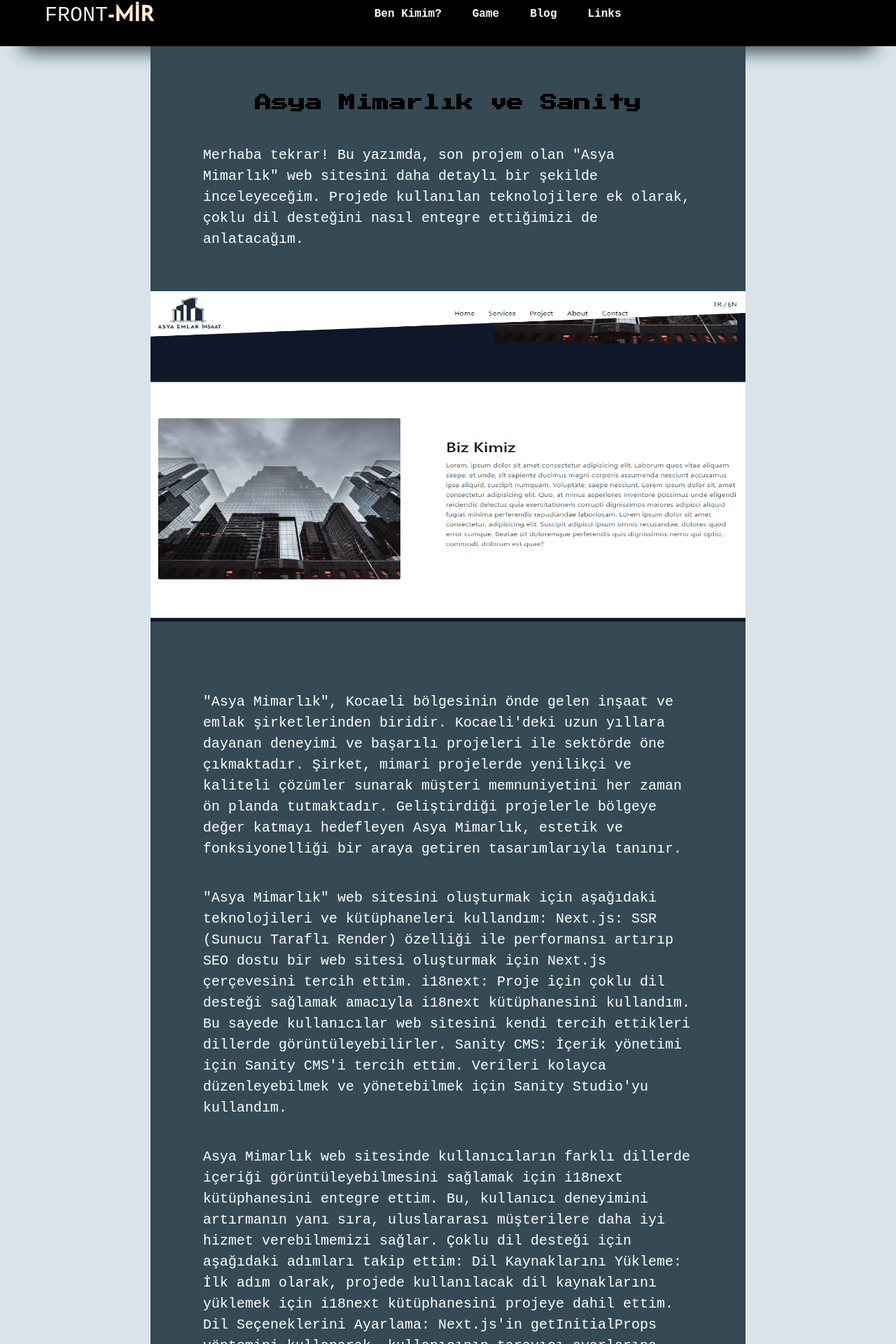
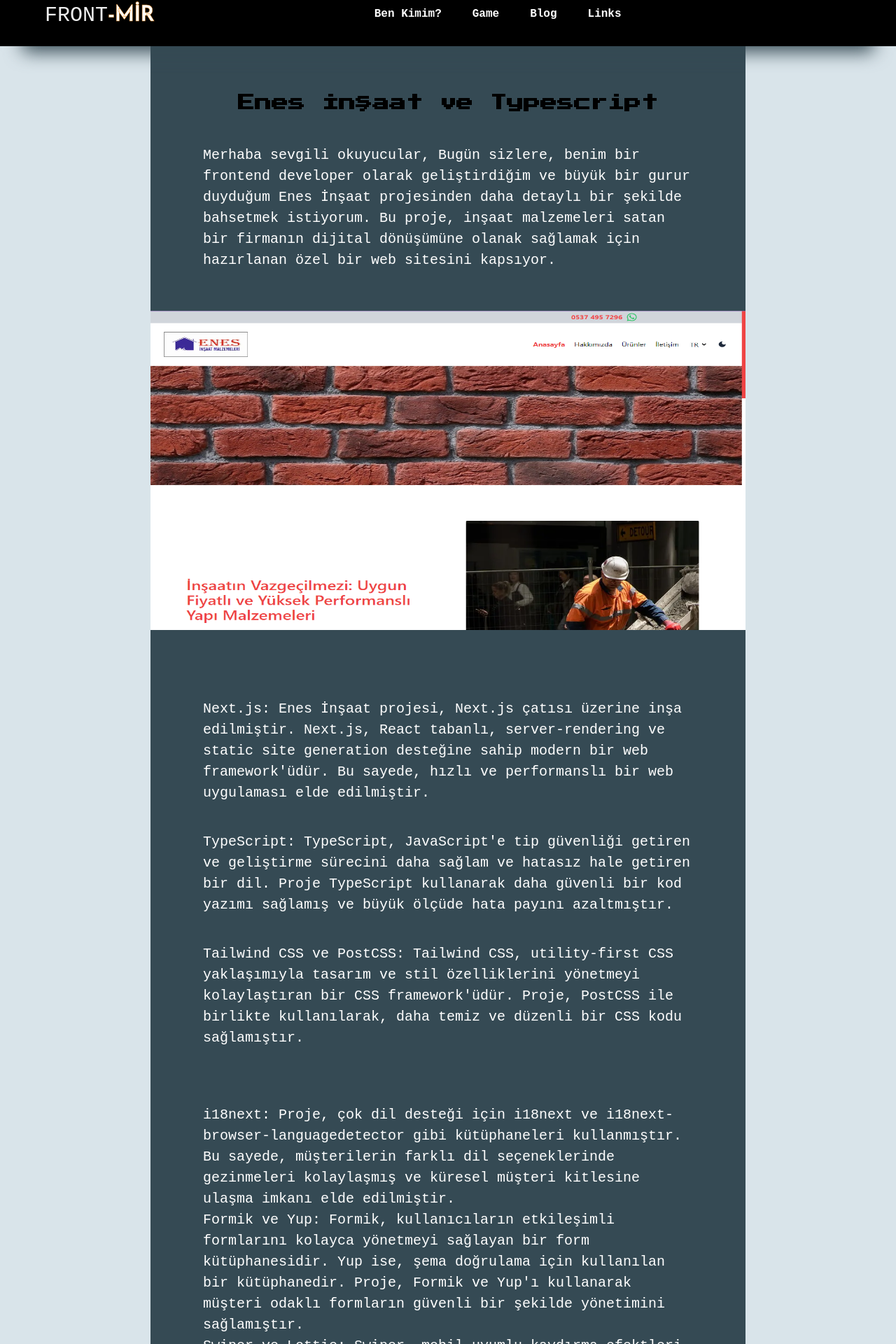
Before and after one commit to emirtetik/Frontmir-Portfolio, a Next.js app: page /blog/1 in a window 1280 px wide. Shown: the part 25-1945 px from the top of the page at 70% size. Built offline with nearby package versions, Linux system fonts and the light colour scheme.

Commit message:
added new blog

```diff
--- a/data.js
+++ b/data.js
@@ -1,8 +1,40 @@
 
 
 export  const  data = [
+     {
+        "id":1,
+        "header":"Enes İnşaat ve Typescript",
+        "date":"04 Ağustos 2023'de yüklendi.",
+        "make": "Formik,yup,Typescript,swiper,lottie",
+        "img":"/images/enesinsaat.png",
+        'text': `Merhaba sevgili okuyucular,
+
+        Bugün sizlere, benim bir frontend developer olarak geliştirdiğim ve büyük bir gurur duyduğum Enes İnşaat projesinden daha detaylı bir şekilde bahsetmek istiyorum. Bu proje, inşaat malzemeleri satan bir firmanın dijital dönüşümüne olanak sağlamak için hazırlanan özel bir web sitesini kapsıyor.`,
+        'text1': `Next.js: Enes İnşaat projesi, Next.js çatısı üzerine inşa edilmiştir. Next.js, React tabanlı, server-rendering ve static site generation desteğine sahip modern bir web framework'üdür. Bu sayede, hızlı ve performanslı bir web uygulaması elde edilmiştir.
+
+        `,
+        'text2': `TypeScript: TypeScript, JavaScript'e tip güvenliği getiren ve geliştirme sürecini daha sağlam ve hatasız hale getiren bir dil. Proje TypeScript kullanarak daha güvenli bir kod yazımı sağlamış ve büyük ölçüde hata payını azaltmıştır.`,
+        'text3': `Tailwind CSS ve PostCSS: Tailwind CSS, utility-first CSS yaklaşımıyla tasarım ve stil özelliklerini yönetmeyi kolaylaştıran bir CSS framework'üdür. Proje, PostCSS ile birlikte kullanılarak, daha temiz ve düzenli bir CSS kodu sağlamıştır.
+`,
+        'text4': `i18next: Proje, çok dil desteği için i18next ve i18next-browser-languagedetector gibi kütüphaneleri kullanmıştır. Bu sayede, müşterilerin farklı dil seçeneklerinde gezinmeleri kolaylaşmış ve küresel müşteri kitlesine ulaşma imkanı elde edilmiştir.`,
+        'text5': `Formik ve Yup: Formik, kullanıcıların etkileşimli formlarını kolayca yönetmeyi sağlayan bir form kütüphanesidir. Yup ise, şema doğrulama için kullanılan bir kütüphanedir. Proje, Formik ve Yup'ı kullanarak müşteri odaklı formların güvenli bir şekilde yönetimini sağlamıştır.`,
+        'text6':`Swiper ve Lottie: Swiper, mobil uyumlu kaydırma efektleri ve karuseller oluşturmak için kullanılan bir kütüphanedir. Lottie ise, hareketli grafikleri ve animasyonları kolayca eklemeyi sağlayan bir JSON formatıdır. Proje, Swiper ve Lottie ile görsel içeriği daha etkileyici hale getirerek kullanıcı deneyimini artırmıştır.`,
+        'text7':`Enes İnşaat projesi, firmanın dijital varlığını oluşturmak ve müşterilere daha iyi hizmet vermek amacıyla başlatılmıştır. Proje kapsamında, firmanın ürün yelpazesini ve hizmetlerini çevrimiçi platformda sergilemek hedeflenmiştir. Ayrıca, müşterilere kolay bir şekilde iletişim kurabilmeleri ve ihtiyaçlarına yönelik ürünleri arayıp bulabilmeleri için etkileşimli bir arayüz tasarlanmıştır.
+
+        Proje ekibi, müşteri gereksinimlerini dikkate alarak kullanıcı dostu bir tasarım oluşturmuş ve UI/UX konusunda özenle çalışmıştır. Mobil uyumluluk ve temaya duyarlılık, müşterilerin farklı cihazlardan sorunsuz bir şekilde erişebilmelerini sağlamıştır.
+
+        Ayrıca, projenin dil desteği sayesinde, farklı ülkelerdeki kullanıcılar, kendi ana dillerinde içeriği görüntüleyebilmekte ve firmanın küresel pazarlara açılmasına yardımcı olmaktadır.
+
+        Projenin geliştirilme süreci, ekip içinde işbirliğine ve proje yönetimine özel bir önem verilerek gerçekleştirilmiştir. Sürekli olarak geri bildirim alınarak ve kullanıcı testlerine dayalı olarak iyileştirmeler yapılmıştır.`,
+        "sonuc":"Sonuç",
+         "text8":`"Müşteri odaklı" bir tasarım anlayışıyla hareket ettim ve projeyi oluştururken müşterilerin ihtiyaçlarını sürekli olarak göz önünde bulundurdum. Kendi test kullanıcılarımla gerçekleştirdiğim denemeler sayesinde, kullanıcı dostu bir arayüz tasarladım ve projeyi sürekli olarak geliştirerek daha iyi bir hale getirdim.
+         Mobil uyumluluk ve çok dil desteği, projenin daha geniş bir kitleye ulaşmasını sağladı. Kullanıcıların farklı cihazlardan rahatlıkla erişebilmelerini ve kendi ana dillerinde içeriği görebilmelerini hedefledim.
+         Bu projenin başarıya ulaşması, daha büyük hedeflere ulaşmam için beni cesaretlendiriyor. Gelecekte daha büyük ve daha karmaşık projelerde yer almak için sabırsızlanıyorum. Sizlerle daha fazla başarı hikayemi paylaşmak için sabırsızlanıyorum.`,
+        'live':"https://insaatenes.com/",
+        "href":  "https://github.com/emirtetik/Enes-Yapi-Malzemeleri",
+    },
     {
-        "id":1,
+        "id":2,
         "header":"Asya Mimarlık ve Sanity",
         "date":"20 Temmuz 2023'de yüklendi.",
         "make": "Nextjs,Sanity,i18n",
@@ -31,7 +63,7 @@
         "href":  "https://github.com/emirtetik/Asya-Mimarlik",
     },
     {
-        "id":2,
+        "id":3,
         "header":"React Native ile Mesajlaşma",
         "date":"9 Temmuz 2023'de yüklendi.",
         "img":"/images/login.png",
@@ -70,7 +102,7 @@
 
     },
     {
-        "id":3,
+        "id":4,
         "header":"Nextjs İle Spora Başlayabilirsin.",
         "date":"6 Temmuz 2023'de yüklendi.",
         "img":"/images/alies.png",
@@ -87,7 +119,7 @@
           "make": "Nextjs-Bootstrap"
     },
     {
-    "id":4,
+    "id":5,
     "header":"AyvazCamping Work",
     "date":  "9 Ekim 2022'de yüklendi.",
     "listext1":"Sadece Html ve Css kullanarak yapabiliceğiniz bir web sitesi.",
@@ -116,7 +148,7 @@
        },
 
 {
-    "id":5,
+    "id":6,
     "header":"React nedir? ",
     "date":"14 Aralık 2022'de yüklendi.",
     "text":"Bu Projede kullandığım diller ve detayları;",
@@ -145,7 +177,7 @@
     "make": "React-Gsap-React_scroll"
 },
 {
-    "id":6,
+    "id":7,
     "header":"Node.js Nedir?",
     "date":"1 Şubat 2022'de yüklendi.",
     // "title":"Node.js açık kaynaklıdır bu da demek oluyor ki JavaScript kodunu tarayıcı ya da benzeri bir şeye ihtiyaç duymadan kolaylıkla bilgisayarınızda çalıştırabilirsiniz. ",
@@ -169,7 +201,7 @@
 
 },
 {
-    "id":6,
+    "id":9,
     "header":"React Drum-Machine",
     "date":"8 Temmuz 2023' yüklendi.",
     "live":"https://drum-machine-kappa-eight.vercel.app/",
```
Also changed, not shown: public/images/enesinsaat.png (added).
